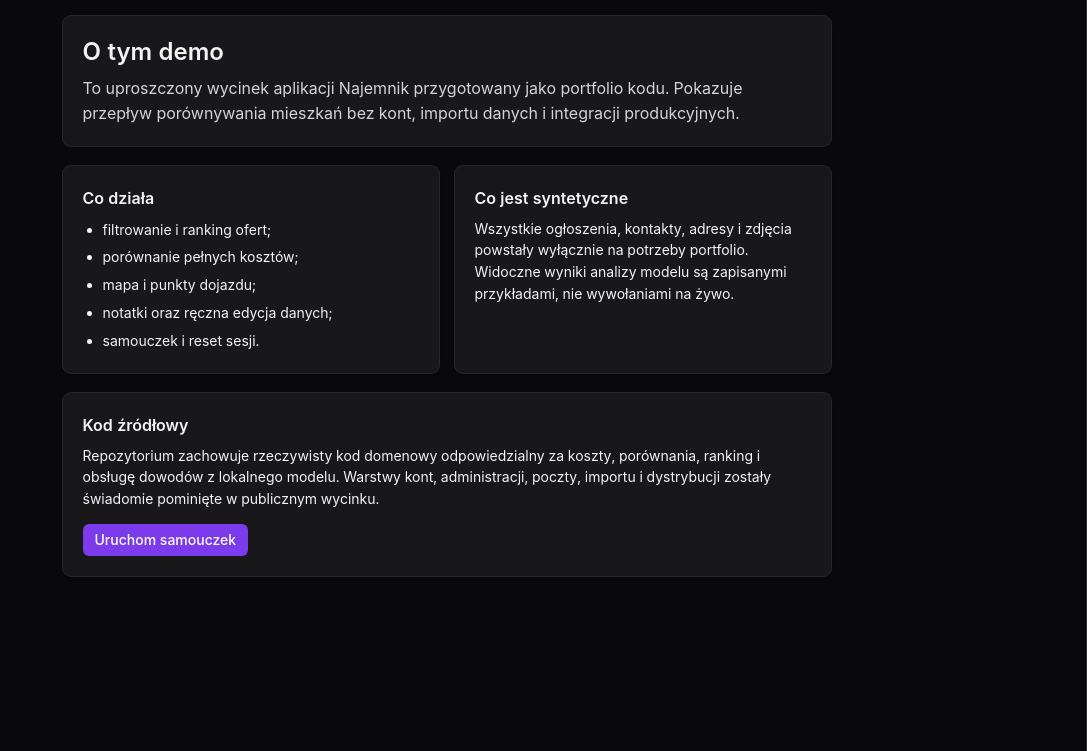
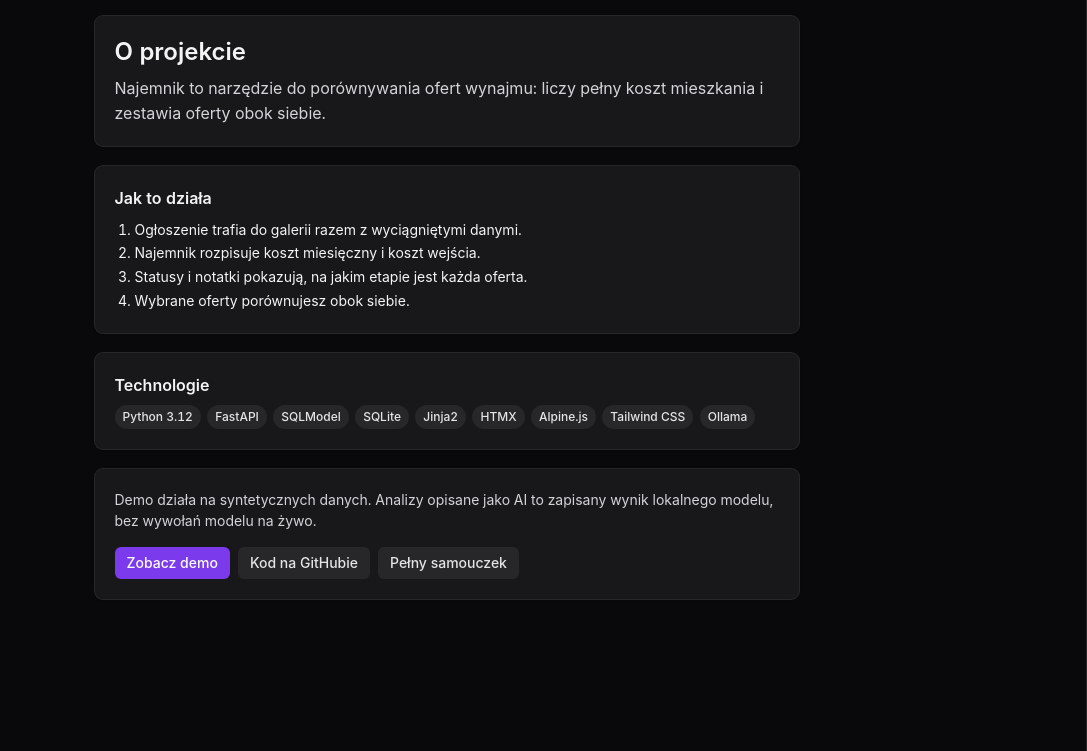
Before and after one commit to Wheatlay/Najemnik-demo, a FastAPI app: page /pomoc in a window 1280 px wide. Shown: the part 49-800 px from the top of the page, without its empty margins (193-1280 px from the left). Run offline with FastAPI, Linux system fonts and the light colour scheme; data comes from the database, SQL or seed files in the repository; style sheets or scripts are compiled from the project's sources; some libraries are stand-ins or nearby versions.

Commit message:
Calmer first visit: landing with a real cost comparison, straight into the short tour, compact demo banner, shorter About

```diff
--- a/core/infra/demo_session.py
+++ b/core/infra/demo_session.py
@@ -112,7 +112,8 @@ class DemoSessionMiddleware(BaseHTTPMiddleware):
             )
 
         created_token = None
-        if not any(path.startswith(prefix) for prefix in _PASSTHROUGH_PREFIXES):
+        # "/" is the public landing page: no guest session until /start.
+        if path != "/" and not any(path.startswith(prefix) for prefix in _PASSTHROUGH_PREFIXES):
             signed_token = request.cookies.get(SESSION_COOKIE_NAME)
             token = _validated_raw_token(signed_token)
             if token is None:
--- a/portfolio-handoff.yml
+++ b/portfolio-handoff.yml
@@ -26,7 +26,8 @@ architecture_summary: >-
   recorded evidence. Selected local-model enrichment code is retained for review,
   but it is not wired into the hosted showcase.
 guided_recruiter_flow:
-  - Follow the gallery tour.
+  - Open the landing page and click "Zobacz demo".
+  - Follow the short guided tour (about 90 seconds).
   - Filter and open synthetic listings.
   - Compare advertised, monthly, annual, and move-in costs.
   - Inspect map, rankings, notes, and recorded evidence.
--- a/static/js/tour.js
+++ b/static/js/tour.js
@@ -569,8 +569,11 @@ function registerTourSteps(steps) {
     const params = new URLSearchParams(window.location.search);
     const wantsTour = params.get("samouczek") === "1";
     const wantsResume = params.get("wznow-samouczek") === "1";
-    if (wantsTour || wantsResume) {
+    // ?tour=krotki - set by /start: begin the short tour at once, no welcome modal.
+    const wantsShort = params.get("tour") === "krotki";
+    if (wantsTour || wantsResume || wantsShort) {
         const url = new URL(window.location.href);
+        url.searchParams.delete("tour");
         url.searchParams.delete("samouczek");
         url.searchParams.delete("wznow-samouczek");
         window.history.replaceState({}, "", url);
@@ -580,9 +583,10 @@ function registerTourSteps(steps) {
     // pages (for example Help) must remain usable when opened directly.
     const firstVisit = window.location.pathname === "/galeria"
         && localStorage.getItem(TOUR_SEEN_KEY) !== "1";
-    if (!wantsTour && !wantsResume && !tourActive() && !firstVisit) return;
+    if (!wantsTour && !wantsResume && !wantsShort && !tourActive() && !firstVisit) return;
     const boot = () => {
-        if (wantsTour || firstVisit) startTour();
+        if (wantsShort) startTour("short");
+        else if (wantsTour || firstVisit) startTour();
         else if (wantsResume) resumeTour();
         else renderTour();
         updateTourLauncher();
--- a/templates/pomoc.html
+++ b/templates/pomoc.html
@@ -1,52 +1,50 @@
 {% extends "base.html" %}
 {% block content %}
 <style>
-    .help-page { max-width: 48rem; margin: 0 auto; display: grid; gap: 1.25rem; }
+    .help-page { max-width: 44rem; margin: 0 auto; display: grid; gap: 1.25rem; }
     .help-card { padding: 1.25rem; }
-    .help-grid { display: grid; gap: 1rem; }
     .help-card h2 { margin: 0 0 .5rem; }
     .help-card p { margin: 0; line-height: 1.55; }
-    .help-card ul { margin: 0; padding-left: 1.25rem; line-height: 1.7; }
-    .help-card .btn { display: inline-block; margin-top: .9rem; }
-    @media (min-width: 48rem) { .help-grid { grid-template-columns: repeat(2, minmax(0, 1fr)); } }
+    .help-card ol { margin: 0; padding-left: 1.25rem; line-height: 1.7; }
+    .help-tags { display: flex; flex-wrap: wrap; gap: .4rem; }
+    .help-actions { display: flex; flex-wrap: wrap; gap: .5rem; }
 </style>
 <div class="help-page">
     <div class="card help-card">
-        <h1 class="text-2xl font-semibold mb-2">O tym demo</h1>
+        <h1 class="text-2xl font-semibold mb-2">O projekcie</h1>
         <p class="text-zinc-600 dark:text-zinc-300">
-            To uproszczony wycinek aplikacji Najemnik przygotowany jako portfolio kodu.
-            Pokazuje przepływ porównywania mieszkań bez kont, importu danych i integracji produkcyjnych.
+            Najemnik to narzędzie do porównywania ofert wynajmu: liczy pełny koszt mieszkania i zestawia oferty obok siebie.
         </p>
     </div>
 
-    <div class="help-grid">
-        <div class="card help-card">
-            <h2 class="font-semibold mb-2">Co działa</h2>
-            <ul class="list-disc pl-5 space-y-1 text-sm">
-                <li>filtrowanie i ranking ofert;</li>
-                <li>porównanie pełnych kosztów;</li>
-                <li>mapa i punkty dojazdu;</li>
-                <li>notatki oraz ręczna edycja danych;</li>
-                <li>samouczek i reset sesji.</li>
-            </ul>
-        </div>
-        <div class="card help-card">
-            <h2 class="font-semibold mb-2">Co jest syntetyczne</h2>
-            <p class="text-sm">
-                Wszystkie ogłoszenia, kontakty, adresy i zdjęcia powstały wyłącznie na potrzeby portfolio.
-                Widoczne wyniki analizy modelu są zapisanymi przykładami, nie wywołaniami na żywo.
-            </p>
+    <div class="card help-card">
+        <h2 class="font-semibold mb-2">Jak to działa</h2>
+        <ol class="list-decimal text-sm">
+            <li>Ogłoszenie trafia do galerii razem z wyciągniętymi danymi.</li>
+            <li>Najemnik rozpisuje koszt miesięczny i koszt wejścia.</li>
+            <li>Statusy i notatki pokazują, na jakim etapie jest każda oferta.</li>
+            <li>Wybrane oferty porównujesz obok siebie.</li>
+        </ol>
+    </div>
+
+    <div class="card help-card">
+        <h2 class="font-semibold mb-2">Technologie</h2>
+        <div class="help-tags">
+            {% for tag in ["Python 3.12", "FastAPI", "SQLModel", "SQLite", "Jinja2", "HTMX", "Alpine.js", "Tailwind CSS", "Ollama"] %}
+            <span class="rounded-full bg-zinc-100 dark:bg-zinc-800 px-2 py-1 text-xs font-medium text-zinc-700 dark:text-zinc-200">{{ tag }}</span>
+            {% endfor %}
         </div>
     </div>
 
     <div class="card help-card">
-        <h2 class="font-semibold mb-2">Kod źródłowy</h2>
-        <p class="text-sm mb-3">
-            Repozytorium zachowuje rzeczywisty kod domenowy odpowiedzialny za koszty, porównania,
-            ranking i obsługę dowodów z lokalnego modelu. Warstwy kont, administracji, poczty,
-            importu i dystrybucji zostały świadomie pominięte w publicznym wycinku.
+        <p class="text-sm text-zinc-600 dark:text-zinc-300">
+            Demo działa na syntetycznych danych. Analizy opisane jako AI to zapisany wynik lokalnego modelu, bez wywołań modelu na żywo.
         </p>
-        <a href="/galeria?samouczek=1" class="btn">Uruchom samouczek</a>
+        <div class="help-actions" style="margin-top:.9rem">
+            <a href="/start" class="btn">Zobacz demo</a>
+            <a href="https://github.com/Wheatlay/Najemnik-demo" class="btn-secondary" rel="noopener">Kod na GitHubie</a>
+            <a href="/galeria?samouczek=1" class="btn-secondary">Pełny samouczek</a>
+        </div>
     </div>
 </div>
 {% endblock %}
```
Also changed, not shown: routers/pages.py (+8 -3 lines), routers/public.py (+41 -0 lines), templates/landing.html (added, +65 -0 lines), templates/partials/_demo_banner.html (+11 -1 lines), tests/test_portfolio_demo.py (+43 -1 lines), README.md.
